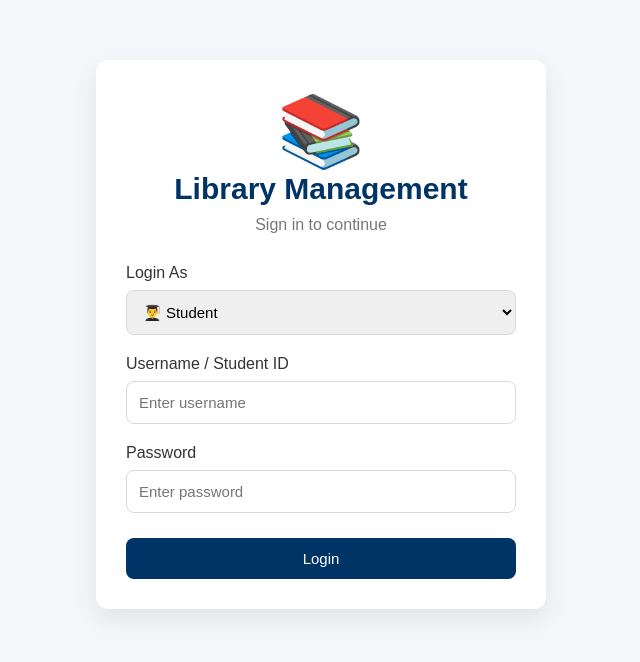
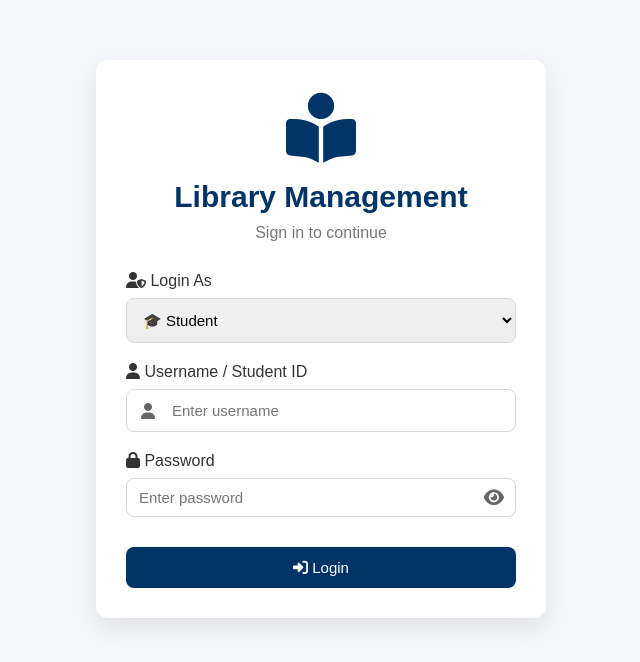
Before and after one commit to pri100ce/Library_Management_System, a Flask app: page / in a window 1280 px wide. Shown: the top 662 px of the page, without its empty margins (319-959 px from the left). Run offline with Flask 3, Linux system fonts and the light colour scheme.

Commit message:
stylings done

```diff
--- a/static/style.css
+++ b/static/style.css
@@ -947,3 +947,33 @@ body{
     color:#003366;
 
 }
+
+/* ===========================
+   Input Icons
+=========================== */
+
+.input-icon{
+
+    position:relative;
+
+}
+
+.input-icon i{
+
+    position:absolute;
+
+    left:15px;
+
+    top:50%;
+
+    transform:translateY(-50%);
+
+    color:#666;
+
+}
+
+.input-icon input{
+
+    padding-left:45px;
+
+}
--- a/templates/base.html
+++ b/templates/base.html
@@ -11,6 +11,9 @@
     <title>
         {% block title %}Library Management System{% endblock %}
     </title>
+
+    <link rel="stylesheet"
+href="https://cdnjs.cloudflare.com/ajax/libs/font-awesome/6.7.2/css/all.min.css">
 
     <link rel="stylesheet"
           href="{{ url_for('static', filename='style.css') }}">
@@ -45,14 +48,14 @@
         {% if session.get('role') == 'admin' %}
 
             <span>
-                👤 Admin :
+                <i class="fa-solid fa-user"></i> Admin :
                 <strong>{{ session['name'] }}</strong>
             </span>
 
         {% elif session.get('role') == 'student' %}
 
             <span>
-                👨‍🎓 Student :
+                <i class="fa-solid fa-graduation-cap"></i> Student :
                 <strong>{{ session['name'] }}</strong>
             </span>
 
--- a/templates/login.html
+++ b/templates/login.html
@@ -6,21 +6,19 @@ Login
 
 {% block content %}
 
-
-<div style="max-width:450px;margin:60px auto;">
+<div style="max-width:450px; margin:60px auto;">
 
     <div class="card">
 
-        <div style="text-align:center;margin-bottom:30px;">
+        <div style="text-align:center; margin-bottom:30px;">
 
-            <div style="font-size:70px;">
-                📚
+            <div style="font-size:70px; color:#003366; margin-bottom:10px;">
+                <i class="fa-solid fa-book-open-reader"></i>
             </div>
 
             <h1 class="page-title">
                 Library Management
             </h1>
-
 
             <p class="subtitle">
                 Sign in to continue
@@ -40,87 +38,93 @@ Login
 
         <form action="{{ url_for('login') }}" method="POST">
 
+            <!-- Login Role -->
+
             <div class="form-group">
 
                 <label>
-
+                    <i class="fa-solid fa-user-shield"></i>
                     Login As
-
                 </label>
 
                 <select name="role" required>
 
                     <option value="student">
-
-                        👨‍🎓 Student
-
+                        🎓 Student
                     </option>
 
                     <option value="admin">
-
-                        👤 Librarian / Admin
-
+                        📚 Librarian / Admin
                     </option>
 
                 </select>
 
             </div>
 
+            <!-- Username -->
+
             <div class="form-group">
 
                 <label>
-
+                    <i class="fa-solid fa-user"></i>
                     Username / Student ID
-
                 </label>
 
+                <div class="input-icon">
+
+                    <i class="fa-solid fa-user"></i>
+
                     <input
-
                         type="text"
-
                         name="username"
-
                         placeholder="Enter username"
-
                         required>
 
                 </div>
 
+            </div>
+
+            <!-- Password -->
+
             <div class="form-group">
 
                 <label>
-
+                    <i class="fa-solid fa-lock"></i>
                     Password
-
                 </label>
 
+                <div class="password-box">
+
                     <input
+                        type="password"
+                        id="password"
+                        name="password"
+                        placeholder="Enter password"
+                        required>
 
-                    type="password"
+                    <button
+                        type="button"
+                        id="togglePassword"
+                        class="password-toggle">
 
-                    name="password"
+                        <i class="fa-solid fa-eye"></i>
 
-                    placeholder="Enter password"
-
-                    required>
+                    </button>
 
                 </div>
 
-            <div style="margin-top:25px;">
+            </div>
 
             <button
+                type="submit"
+                class="btn btn-primary"
+                style="width:100%; margin-top:10px;">
 
-                    type="submit"
-
-                    class="btn btn-primary"
-
-                    style="width:100%;">
+                <i class="fa-solid fa-right-to-bracket"></i>
 
                 Login
 
             </button>
-
-            </div>
 
         </form>
 
```
Lines whose indentation alone changed are shown as unchanged.
